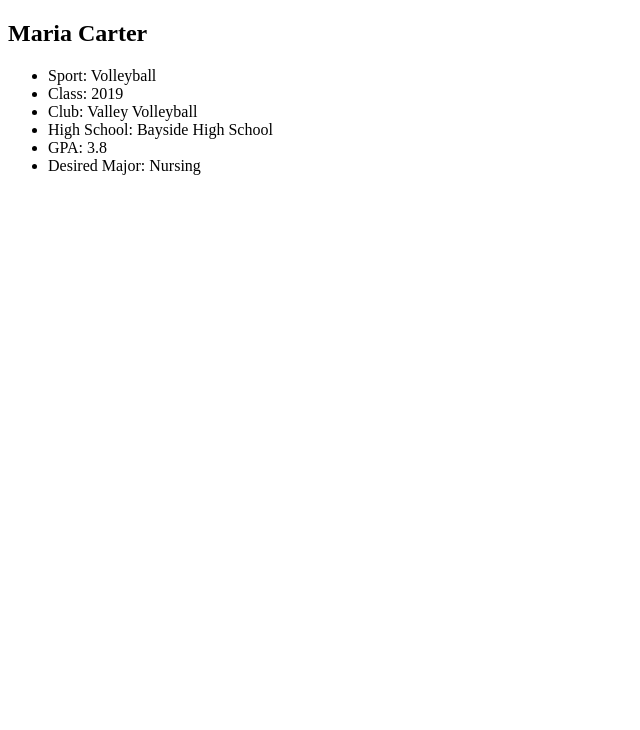
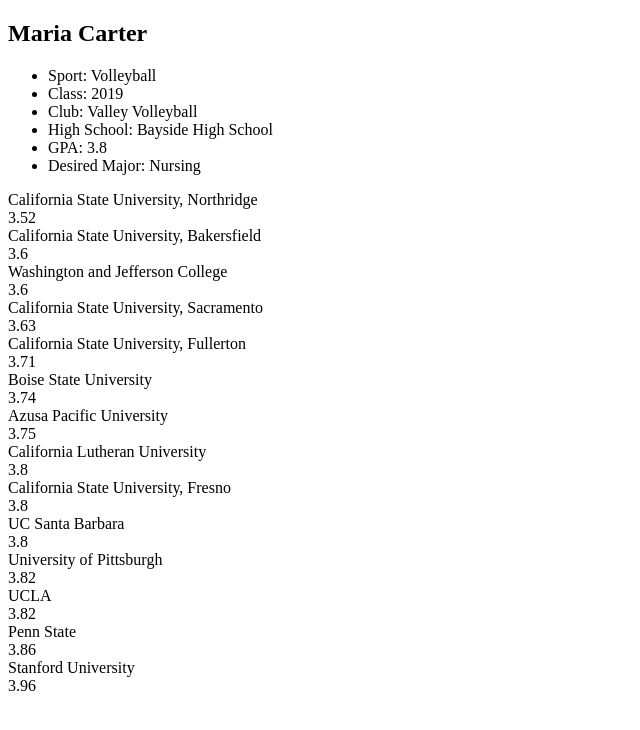
Before and after one commit to mrberggg/sportrecruits, a Vue app: page / in a window 1280 px wide. Shown: the top 730 px of the page, without its empty margins (0-640 px from the left). Built offline with nearby package versions, Linux system fonts and the light colour scheme.

Commit message:
Scaffold components

```diff
--- a/src/App.vue
+++ b/src/App.vue
@@ -8,5 +8,7 @@
 import AcademicFitReport from "@/components/AcademicFitReport.vue";
 import AthleteData from "@/assets/data.json";
 
+console.log({ AthleteData });
+
 const athlete = AthleteData.data[0];
 </script>
--- a/src/components/AcademicFitReport.vue
+++ b/src/components/AcademicFitReport.vue
@@ -1,39 +1,14 @@
 <template>
   <div v-if="athlete">
-    <div class="info">
-      <h2>{{ athlete.name }}</h2>
-      <ul>
-        <li>
-          <label>Sport:</label>
-          {{ athlete.sport }}
-        </li>
-        <li>
-          <label>Class:</label>
-          {{ athlete.grad_year }}
-        </li>
-        <li>
-          <label>Club:</label>
-          {{ athlete.club.name }}
-        </li>
-        <li>
-          <label>High School:</label>
-          {{ athlete.high_school.name }}
-        </li>
-        <li>
-          <label>GPA:</label>
-          {{ athlete.gpa }}
-        </li>
-        <li>
-          <label>Desired Major:</label>
-          {{ athlete.major }}
-        </li>
-      </ul>
-    </div>
+    <Header :athlete="athlete" />
+    <ReportTable :athlete="athlete" />
   </div>
 </template>
 
 <script setup lang="ts">
 import { defineProps } from "vue";
+import Header from "./Header.vue";
+import ReportTable from "./ReportTable.vue";
 
 defineProps({
   athlete: {
--- /dev/null
+++ b/src/components/Header.vue
@@ -0,0 +1,44 @@
+<template>
+  <div v-if="athlete">
+    <div class="info">
+      <h2>{{ athlete.name }}</h2>
+      <ul>
+        <li>
+          <label>Sport:</label>
+          {{ athlete.sport }}
+        </li>
+        <li>
+          <label>Class:</label>
+          {{ athlete.grad_year }}
+        </li>
+        <li>
+          <label>Club:</label>
+          {{ athlete.club.name }}
+        </li>
+        <li>
+          <label>High School:</label>
+          {{ athlete.high_school.name }}
+        </li>
+        <li>
+          <label>GPA:</label>
+          {{ athlete.gpa }}
+        </li>
+        <li>
+          <label>Desired Major:</label>
+          {{ athlete.major }}
+        </li>
+      </ul>
+    </div>
+  </div>
+</template>
+
+<script setup lang="ts">
+import { defineProps } from "vue";
+
+defineProps({
+  athlete: {
+    type: Object,
+    required: false,
+  },
+});
+</script>
--- /dev/null
+++ b/src/components/ReportTable.vue
@@ -0,0 +1,23 @@
+<template>
+  <div v-if="athlete">
+    <div v-for="el in athlete.report" :key="el.school">
+      {{ el.school }}
+      <SchoolGpa
+        :school-gpa-average="el.gpa['50%']"
+        :student-gpa="athlete.gpa"
+      />
+    </div>
+  </div>
+</template>
+
+<script setup lang="ts">
+import { defineProps } from "vue";
+import SchoolGpa from "./SchoolGpa.vue";
+
+defineProps({
+  athlete: {
+    type: Object,
+    required: false,
+  },
+});
+</script>
--- /dev/null
+++ b/src/components/SchoolGpa.vue
@@ -0,0 +1,18 @@
+<template>
+  <div>{{ schoolGpaAverage }}</div>
+</template>
+
+<script setup lang="ts">
+import { defineProps } from "vue";
+
+defineProps({
+  schoolGpaAverage: {
+    type: Number,
+    required: true,
+  },
+  studentGpa: {
+    type: Number,
+    required: true,
+  },
+});
+</script>
```
